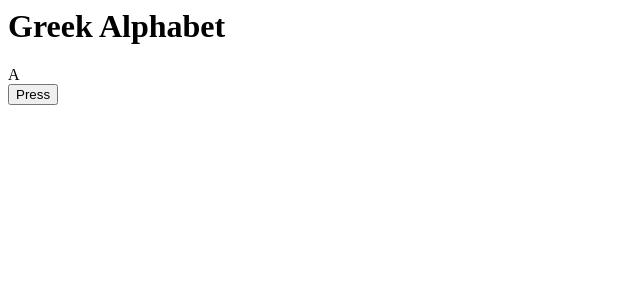
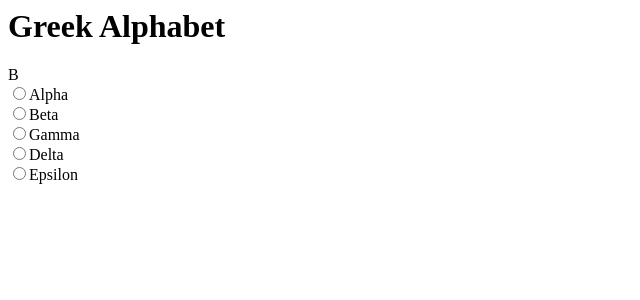
Before and after one commit to curiosus/greekalphabet, a React app: page / in a window 1280 px wide. Shown: the top 300 px of the page, without its empty margins (0-640 px from the left). Built offline with nearby package versions, Linux system fonts and the light colour scheme.

Commit message:
multiple choice answers implemented

```diff
--- /dev/null
+++ b/src/AnswerChoices.js
@@ -0,0 +1,27 @@
+import React from 'react';
+import Letters from './Letters';
+
+const AnswerChoices = (props) => {
+
+
+    return (
+        <div>
+            {Letters().map((letter) =>
+                <div key={letter.code}>
+                    <label>
+                        <input onChange={() => props.onCheckAnswer(letter.code)} type="radio" id={letter.code} name="choices"
+                               value={letter.code}/>
+                        {letter.desc}
+                    </label>
+                </div>
+            )}
+        </div>
+    );
+
+
+};
+
+export default AnswerChoices;
+/*
+
+			*/
--- a/src/App.js
+++ b/src/App.js
@@ -1,21 +1,32 @@
-import React from 'react';
+import React, {useState} from 'react';
 import DisplayLetter from './DisplayLetter';
+import AnswerChoices from './AnswerChoices';
 
 const App = () => {
 
-	const handleClick = () => {
-
-	}
+    const letters = [0x0391, 0x0392, 0x0393, 0x0394, 0x0395];
 
 
+    const generateLetter = () => {
+        return letters[Math.floor(Math.random() * 5)]
+    };
 
-	return (
-		<div>
-			<h1>Greek Alphabet</h1>
-			<DisplayLetter />
-			<button>Press</button>
-		</div>
-	);
-}
+    const [letter, setLetter] = useState(generateLetter())
+
+
+    const handleAnswer = (answer) => {
+        console.log(answer, letter);
+        console.log((answer === letter ? "WIN!" : "LOSE"))
+        setLetter(generateLetter());
+    };
+
+    return (
+        <div>
+            <h1>Greek Alphabet</h1>
+            <DisplayLetter letter={letter}/>
+            <AnswerChoices onCheckAnswer={handleAnswer}/>
+        </div>
+    );
+};
 
 export default App;
--- a/src/DisplayLetter.js
+++ b/src/DisplayLetter.js
@@ -1,23 +1,13 @@
 import React from 'react';
-import Letters from './Letters';
 
-const DisplayLetter = () => {
-
-
-	const letters = Letters.upperCase();
-	let letter = letters[0];
-
-	const generateLetter = () => {
-		console.log('hey');
-	}
-
+const DisplayLetter = (props) => {
 
 
 	return (
 		<div>
-			<span>{String.fromCodePoint(letter)}</span>
+			<span>{String.fromCodePoint(props.letter)}</span>
 		</div>
 	)
-}
+};
 
 export default DisplayLetter;
--- a/src/Letters.js
+++ b/src/Letters.js
@@ -1,7 +1,14 @@
-const upperCase = () => {
-	return [0x0391, 0x0392, 0x0393, 0x0394, 0x0395];
-}
+import React from 'react';
 
-module.exports = {
-	upperCase: upperCase
+const Letters = () => {
+    return [
+        {code: 0x0391, desc: 'Alpha'},
+        {code: 0x0392, desc: 'Beta'},
+        {code: 0x0393, desc: 'Gamma'},
+        {code: 0x0394, desc: 'Delta'},
+        {code: 0x0395, desc: 'Epsilon'}
+    ];
 };
+
+
+export default Letters;
```
